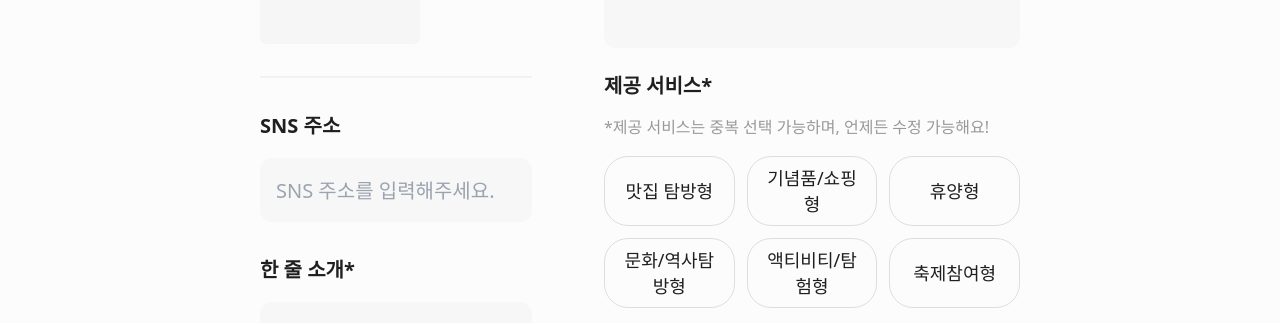
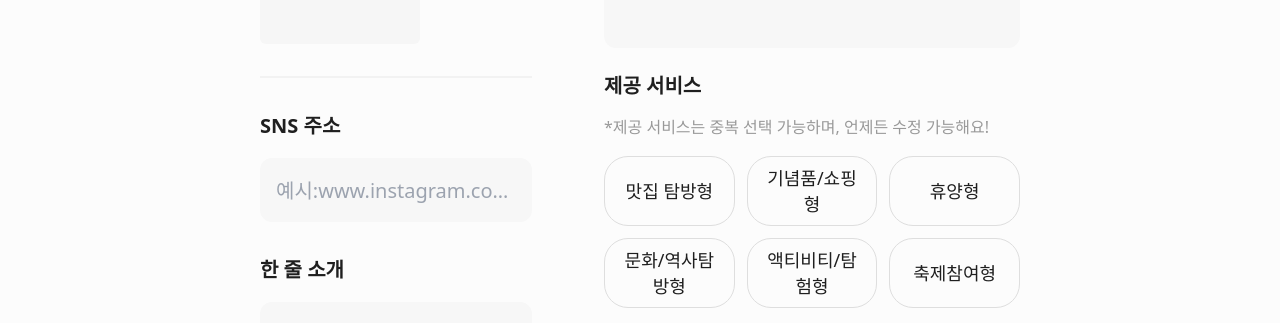
Before and after one commit to GoHawaiiForMe/frontend, a Next.js app: page /profile/maker in a window 1280 px wide. Shown: the part 467-790 px from the top of the page. Built offline with nearby package versions, Linux system fonts and the light colour scheme; no server answers.

Commit message:
feat:보낸견적페이지,만료된견적페이지,회원가입 sns주소 유효성검사 추가

```diff
--- a/src/components/Common/Input.tsx
+++ b/src/components/Common/Input.tsx
@@ -9,9 +9,10 @@ type InputProps = {
   label?: string;
   name?: string;
   onChange?: (e: React.ChangeEvent<HTMLInputElement | HTMLTextAreaElement>) => void;
+  onBlur?: (e: React.FocusEvent<HTMLInputElement | HTMLTextAreaElement>) => void;
   placeholder?: string;
   className?: string;
-  error?: boolean;
+  error?: string | boolean;
 } & Omit<React.ComponentPropsWithoutRef<"input">, "type"> &
   Omit<React.ComponentPropsWithoutRef<"textarea">, "type">;
 
@@ -23,6 +24,7 @@ const Input = forwardRef<HTMLInputElement | HTMLTextAreaElement, InputProps>(
       name,
       value,
       onChange,
+      onBlur = () => {},
       placeholder = "",
       className = "",
       error = false,
@@ -80,6 +82,7 @@ const Input = forwardRef<HTMLInputElement | HTMLTextAreaElement, InputProps>(
           name={name}
           value={value}
           onChange={onChange}
+          onBlur={onBlur}
           placeholder={placeholder}
           {...rest}
         />
@@ -93,6 +96,9 @@ const Input = forwardRef<HTMLInputElement | HTMLTextAreaElement, InputProps>(
           </label>
         )}
         {inputType}
+        {typeof error === "string" && error && (
+          <p className="mb-4 mt-[-20px] text-sm text-color-red-200">{error}</p>
+        )}
       </div>
     );
   },
--- a/src/features/ProfileMaker.tsx
+++ b/src/features/ProfileMaker.tsx
@@ -20,6 +20,7 @@ export default function ProfileMaker() {
   const [description, setDescription] = useState<string>("");
   const [detailDescription, setDetailDescription] = useState<string>("");
   const [snsAddress, setSnsAddress] = useState<string>("");
+  const [snsAddressError, setSnsAddressError] = useState<string>("");
   const [isSubmitting, setIsSubmitting] = useState(false);
 
   const handleImageSelect = (imageKey: string) => {
@@ -49,8 +50,27 @@ export default function ProfileMaker() {
     setDetailDescription(e.target.value);
   };
 
+  const validateSnsUrl = (url: string): boolean => {
+    if (!url) return true;
+    const snsUrlPattern =
+      /^@?(https?:\/\/)?(www\.)?(instagram\.com|facebook\.com|twitter\.com|x\.com|youtube\.com|tiktok\.com)\/[a-zA-Z0-9_.-]+\/?$/;
+    return snsUrlPattern.test(url);
+  };
+
   const handleSnsAddressChange = (e: React.ChangeEvent<HTMLInputElement | HTMLTextAreaElement>) => {
-    setSnsAddress(e.target.value);
+    const value = e.target.value;
+    setSnsAddress(value);
+    setSnsAddressError("");
+  };
+
+  const handleSnsAddressBlur = () => {
+    if (!snsAddress) {
+      setSnsAddressError("SNS 주소를 입력해주세요.");
+    } else if (!validateSnsUrl(snsAddress)) {
+      setSnsAddressError("올바른 SNS 주소를 입력해주세요. (예: www.instagram.com/username)");
+    } else {
+      setSnsAddressError("");
+    }
   };
 
   const handleSubmit = async () => {
@@ -92,6 +112,7 @@ export default function ProfileMaker() {
     !description ||
     !detailDescription ||
     !snsAddress ||
+    !!snsAddressError ||
     isSubmitting;
 
   return (
@@ -129,15 +150,17 @@ export default function ProfileMaker() {
             <div>
               <Input
                 label="SNS 주소"
-                className="mb-8 border-none border-color-line-100 bg-color-background-200"
+                className="mb-8 overflow-hidden text-ellipsis border-none border-color-line-100 bg-color-background-200"
                 type="text"
-                placeholder="SNS 주소를 입력해주세요."
+                placeholder="예시:www.instagram.com/username"
                 value={snsAddress}
                 onChange={handleSnsAddressChange}
+                onBlur={handleSnsAddressBlur}
+                error={snsAddressError}
               />
               <Input
-                className="border-none bg-color-background-200"
-                label="한 줄 소개*"
+                className="overflow-hidden text-ellipsis border-none bg-color-background-200"
+                label="한 줄 소개"
                 type="text"
                 placeholder="한 줄 소개를 입력해주세요."
                 value={description}
@@ -156,7 +179,7 @@ export default function ProfileMaker() {
               onChange={handleDetailDescriptionChange}
             />
             <div>
-              <p className="semibold mb-3 text-xl mobile-tablet:text-lg">제공 서비스*</p>
+              <p className="semibold mb-3 text-xl mobile-tablet:text-lg">제공 서비스</p>
               <p className="mb-4 text-lg text-color-gray-400 mobile-tablet:text-xs">
                 *제공 서비스는 중복 선택 가능하며, 언제든 수정 가능해요!
               </p>
--- a/src/pages/managequo/index.tsx
+++ b/src/pages/managequo/index.tsx
@@ -7,6 +7,7 @@ import { useEffect } from "react";
 import withAuthAccess from "@/stores/withAuthAccess";
 import Image from "next/image";
 import loading from "@public/assets/icon_loading.gif";
+import request_empty from "@public/assets/icon_luggage_frown.svg";
 
 export function ManageQuo() {
   const { ref, inView } = useInView();
@@ -42,15 +43,22 @@ export function ManageQuo() {
       <div className="mx-[auto] w-full mobile:mx-[auto] tablet:mx-[auto]">
         <div className="flex items-center gap-8 border-b border-color-line-200">
           <Link href="/managequo">
-            <p className="text-4 cursor-pointer border-b-[3px] border-black py-6 semibold">
+            <p className="text-4 semibold cursor-pointer border-b-[3px] border-black py-6">
               보낸 견적 조회
             </p>
           </Link>
           <Link href="/reject-list">
-            <p className="text-4 cursor-pointer semibold">반려된 견적</p>
+            <p className="text-4 semibold cursor-pointer">반려된 견적</p>
           </Link>
         </div>
       </div>
+      {allItems.length === 0 ? (
+        <div className="flex flex-col items-center justify-center pt-10">
+          <Image src={request_empty} alt="request_empty" width={300} height={300} />
+          <p className="semibold text-xl text-color-gray-300">아직 보낸 견적이 없어요!</p>
+        </div>
+      ) : (
+        <>
           <div className="mobiel-tablet:felx pt-10 pc:grid pc:grid-cols-2 pc:gap-2 mobile-tablet:grid-cols-none mobile-tablet:flex-col mobile-tablet:items-center mobile-tablet:justify-center">
             {allItems.map((item) => (
               <SendQuotation key={item.id} data={item} />
@@ -64,6 +72,8 @@ export function ManageQuo() {
             )}
           </div>
         </>
+      )}
+    </>
   );
 }
 
--- a/src/pages/receive/index.tsx
+++ b/src/pages/receive/index.tsx
@@ -17,6 +17,8 @@ import Link from "next/link";
 import withAuthAccess from "@/stores/withAuthAccess";
 import { PlanItem } from "@/services/requestService";
 import loading from "@public/assets/icon_loading.gif";
+
+
 export function Receive() {
   const [filterIsOpen, setFilterIsOpen] = useState<boolean>(false);
   const [quotationIsOpen, setQuotationIsOpen] = useState<boolean>(false);
--- a/src/pages/reject-list/index.tsx
+++ b/src/pages/reject-list/index.tsx
@@ -7,6 +7,7 @@ import { useEffect } from "react";
 import withAuthAccess from "@/stores/withAuthAccess";
 import Image from "next/image";
 import loading from "@public/assets/icon_loading.gif";
+import request_empty from "@public/assets/icon_luggage_frown.svg";
 
 export function RejectList() {
   const { ref, inView } = useInView();
@@ -51,6 +52,13 @@ export function RejectList() {
           </Link>
         </div>
       </div>
+      {allItems.length === 0 ? (
+        <div className="flex flex-col items-center justify-center pt-10">
+          <Image src={request_empty} alt="request_empty" width={300} height={300} />
+          <p className="semibold text-xl text-color-gray-300">아직 반려된 견적이 없어요!</p>
+        </div>
+      ) : (
+        <>
           <div className="mobiel-tablet:felx pt-10 pc:grid pc:grid-cols-2 pc:gap-2 mobile-tablet:grid-cols-none mobile-tablet:flex-col mobile-tablet:items-center mobile-tablet:justify-center">
             {allItems.map((item) => (
               <SendQuotation key={item.id} data={item} />
@@ -64,7 +72,9 @@ export function RejectList() {
             )}
           </div>
         </>
+      )}
+    </>
   );
 }
 
-export default withAuthAccess(RejectList,"MAKER");
+export default withAuthAccess(RejectList, "MAKER");
```
Lines whose indentation alone changed are shown as unchanged.
